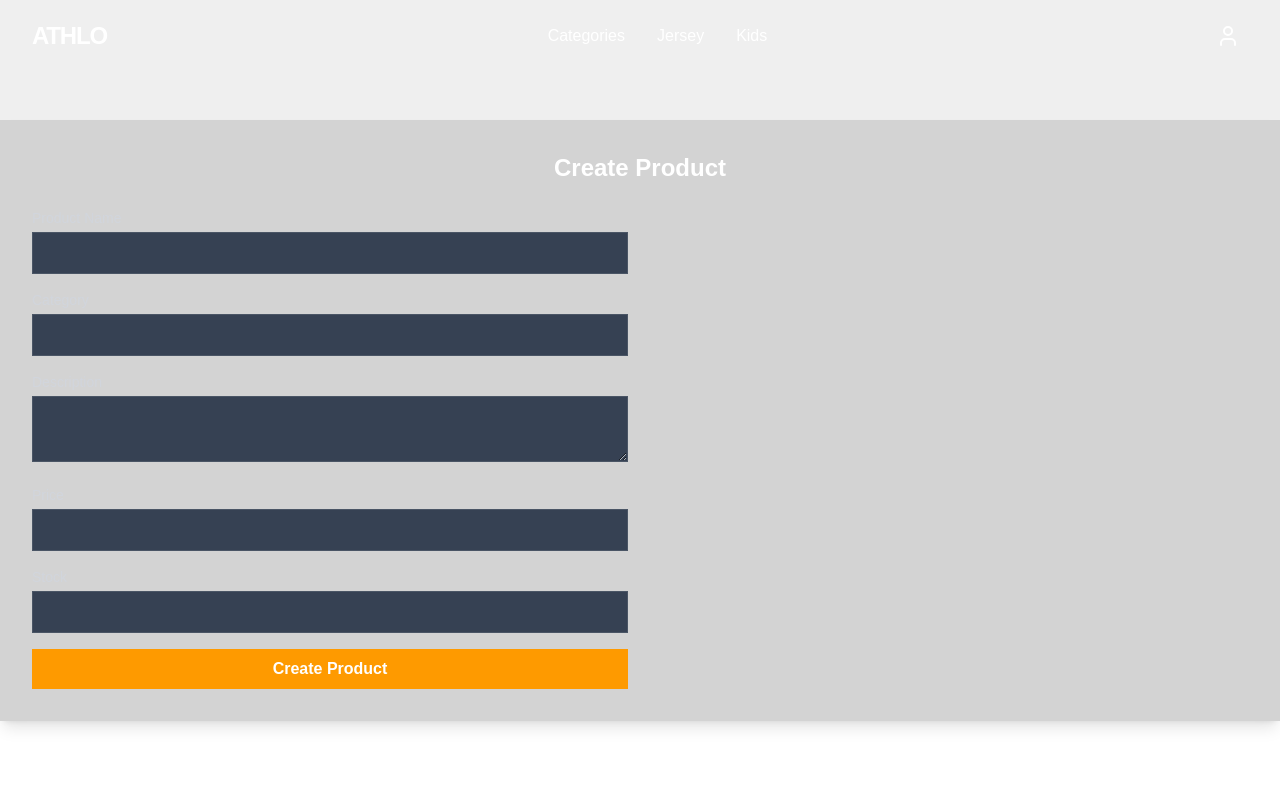
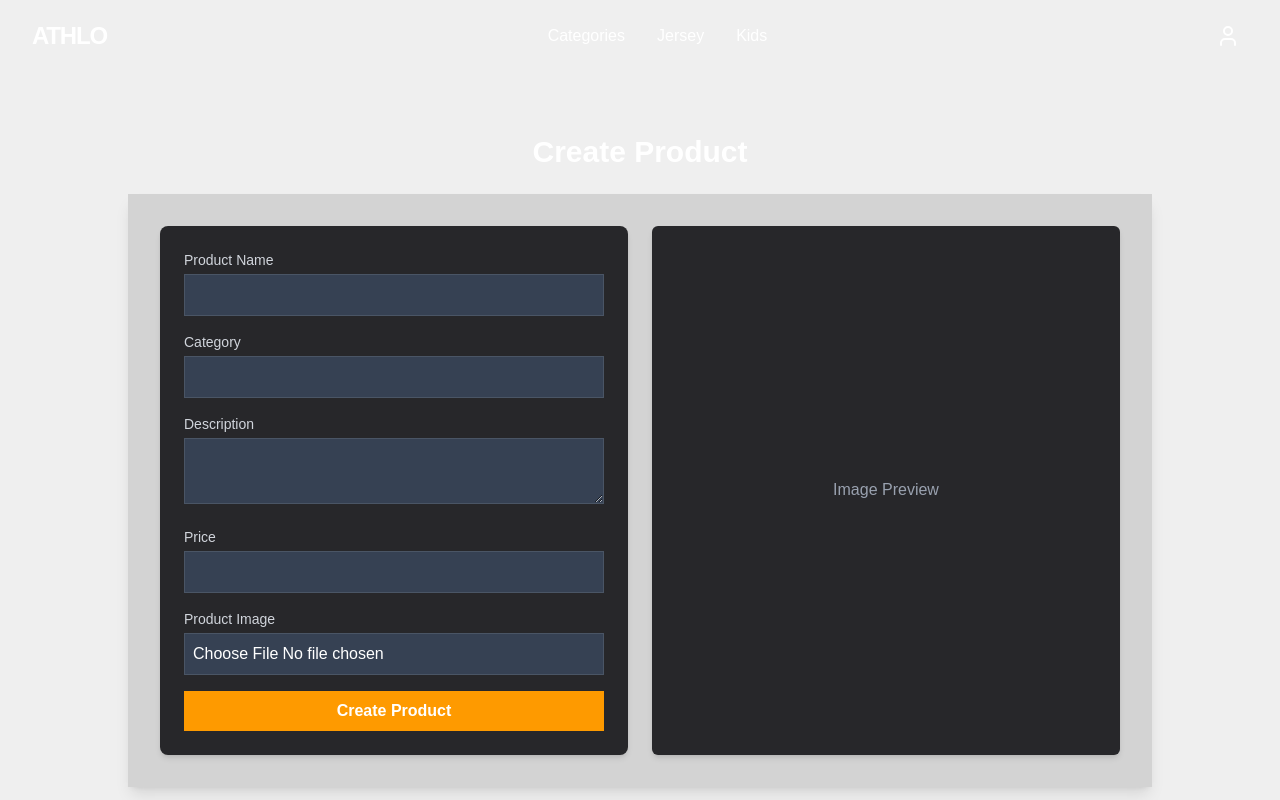
Before and after one commit to ShalvinShaji/athlo_admin, a Next.js app: page /createproduct in a window 1280 px wide. Shown: the top 800 px of the page. Built offline with nearby package versions, Linux system fonts and the light colour scheme; no server answers.

Commit message:
Create product page design completed

```diff
--- a/app/createproduct/page.jsx
+++ b/app/createproduct/page.jsx
@@ -7,19 +7,29 @@ const CreateProduct = () => {
   const { createProduct } = useProductStore();
   const [preview, setPreview] = useState(null);
 
+  // Handle image selection
+  const handleImageChange = (event, setFieldValue) => {
+    const file = event.target.files[0];
+    if (file) {
+      setPreview(URL.createObjectURL(file));
+      setFieldValue("image", file);
+    }
+  };
+
   return (
-    <div className="flex items-center justify-center bg-[#1111] pt-[120px]">
-      <div className="w-full p-8 space-y-6 bg-[#2222] shadow-lg">
-        <h1 className="text-2xl font-bold text-center text-white">
-          Create Product
-        </h1>
+    <div className="flex flex-col items-center justify-center min-h-screen bg-[#1111] pt-[120px]">
+      <h1 className="text-3xl font-bold text-white mb-6">Create Product</h1>
+
+      <div className="flex w-[80%] p-8 bg-[#2222] shadow-lg gap-6">
+        {/* Left Section: Form Fields */}
+        <div className="flex-1 p-6 bg-zinc-800 rounded-lg shadow-md">
           <Formik
             initialValues={{
               name: "",
               category: "",
               description: "",
               price: "",
-            stock: "",
+              image: null,
             }}
             validate={(values) => {
               const errors = {};
@@ -28,19 +38,19 @@ const CreateProduct = () => {
               if (!values.description)
                 errors.description = "Description is required";
               if (!values.price) errors.price = "Price is required";
-            if (!values.stock) errors.stock = "Stock is required";
+              if (!values.image) errors.image = "Image is required";
               return errors;
             }}
             onSubmit={async (values, { setSubmitting, resetForm }) => {
               try {
-              const productData = {
-                name: values.name,
-                category: values.category,
-                description: values.description,
-                price: parseFloat(values.price),
-                stock: parseInt(values.stock),
-              };
-              await createProduct(productData);
+                const formData = new FormData();
+                formData.append("name", values.name);
+                formData.append("category", values.category);
+                formData.append("description", values.description);
+                formData.append("price", values.price);
+                formData.append("image", values.image);
+
+                await createProduct(formData);
                 resetForm();
                 setPreview(null);
               } catch (error) {
@@ -49,10 +59,8 @@ const CreateProduct = () => {
               setSubmitting(false);
             }}
           >
-          {({ isSubmitting }) => (
-            <Form className="grid grid-cols-2 gap-6">
-              {/* Left Section: Form Fields */}
-              <div className="space-y-4">
+            {({ isSubmitting, setFieldValue }) => (
+              <Form className="space-y-4">
                 <div>
                   <label className="block text-sm font-medium text-gray-300">
                     Product Name
@@ -115,15 +123,18 @@ const CreateProduct = () => {
                 </div>
                 <div>
                   <label className="block text-sm font-medium text-gray-300">
-                    Stock
+                    Product Image
                   </label>
-                  <Field
-                    type="number"
-                    name="stock"
+                  <input
+                    type="file"
+                    accept="image/*"
                     className="w-full p-2 mt-1 text-white bg-gray-700 border border-gray-600 focus:outline-none"
+                    onChange={(event) =>
+                      handleImageChange(event, setFieldValue)
+                    }
                   />
                   <ErrorMessage
-                    name="stock"
+                    name="image"
                     component="div"
                     className="mt-1 text-sm text-red-400"
                   />
@@ -135,10 +146,23 @@ const CreateProduct = () => {
                 >
                   {isSubmitting ? "Creating..." : "Create Product"}
                 </button>
-              </div>
               </Form>
             )}
           </Formik>
+        </div>
+
+        {/* Right Section: Image Preview */}
+        <div className="flex-1 flex items-center justify-center p-6 bg-zinc-800 rounded-md shadow-md">
+          {preview ? (
+            <img
+              src={preview}
+              alt="Product Preview"
+              className="w-full h-90 object-cover rounded-lg"
+            />
+          ) : (
+            <span className="text-gray-400">Image Preview</span>
+          )}
+        </div>
       </div>
     </div>
   );
--- /dev/null
+++ b/app/profile/page.jsx
@@ -0,0 +1,11 @@
+import React from "react";
+
+const page = () => {
+  return (
+    <div>
+      <p>Profile page</p>
+    </div>
+  );
+};
+
+export default page;
--- /dev/null
+++ b/app/settings/page.jsx
@@ -0,0 +1,11 @@
+import React from "react";
+
+const page = () => {
+  return (
+    <div>
+      <p>Settings page</p>
+    </div>
+  );
+};
+
+export default page;
```
Lines whose indentation alone changed are shown as unchanged.
